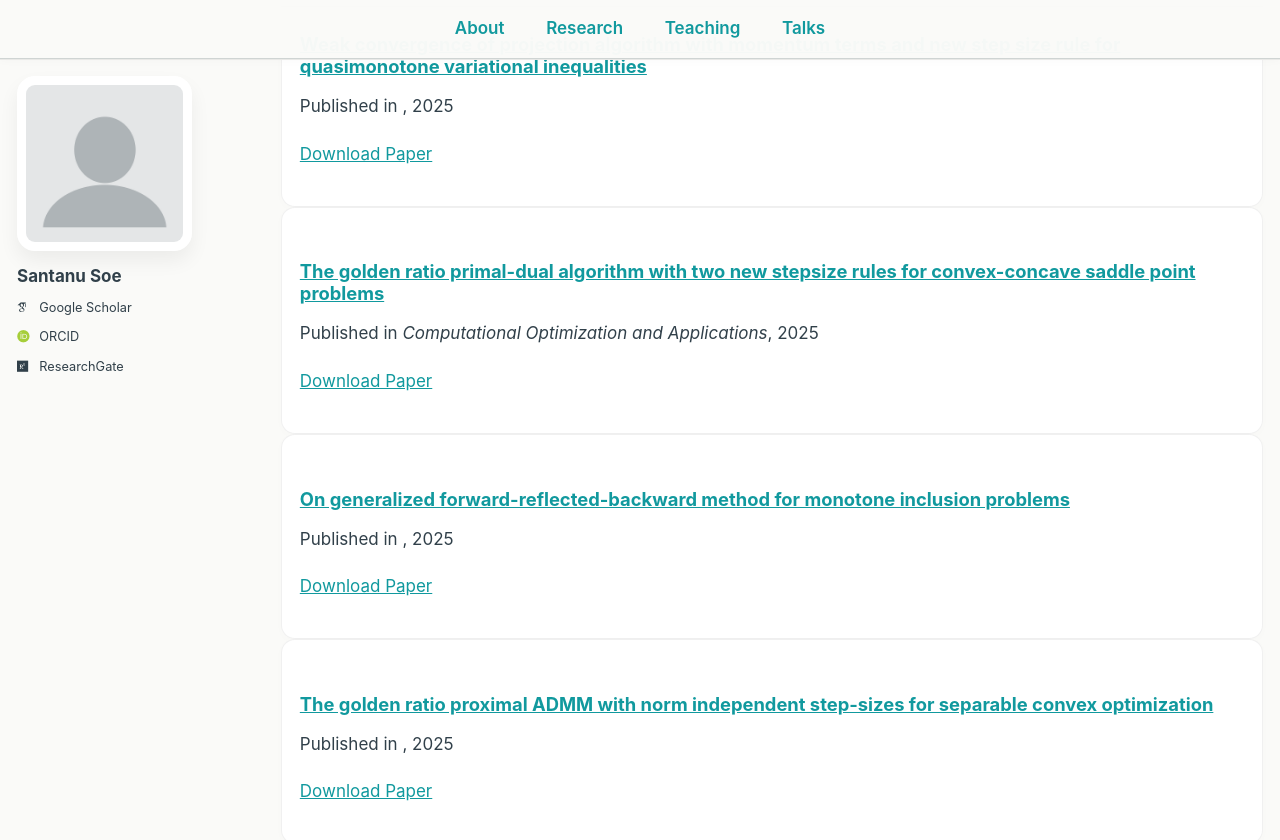
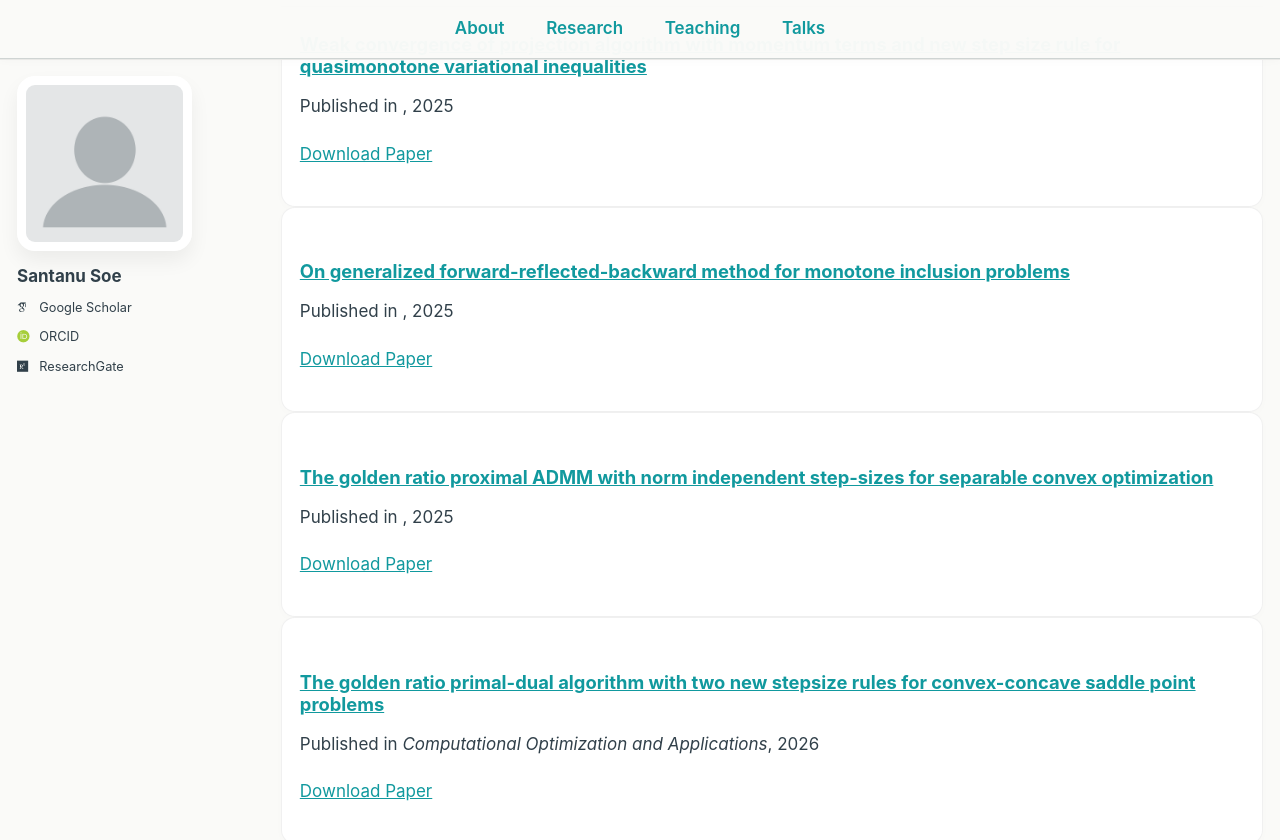
Before and after one commit to santanusoe/santanusoe.github.io, a Jekyll site: the page built from _pages/collection-archive.html, in a window 1280 px wide and 900 px high, scrolled down 1214 px. Shown: the top 840 px of the window. Built offline with Jekyll 4.4.1, drawn with Linux system fonts in a browser that asks for light colours; some web fonts are replaced; a script bundle is joined from its source files by our own code; library files that are not in the unit come from our copies.

Commit message:
Update 2009-10-01-paper-title-number-1.md

```diff
--- a/_publications/2009-10-01-paper-title-number-1.md
+++ b/_publications/2009-10-01-paper-title-number-1.md
@@ -2,7 +2,7 @@
 title: "The golden ratio primal-dual algorithm with two new stepsize rules for convex-concave saddle point problems"
 collection: publications
 category: manuscripts
-date: 2025-06-01
+date: 2026-01-05
 with: "Matthew K. Tam and V. Vetrivel"
 venue: "Computational Optimization and Applications"
 link_label: "arXiv"
```
